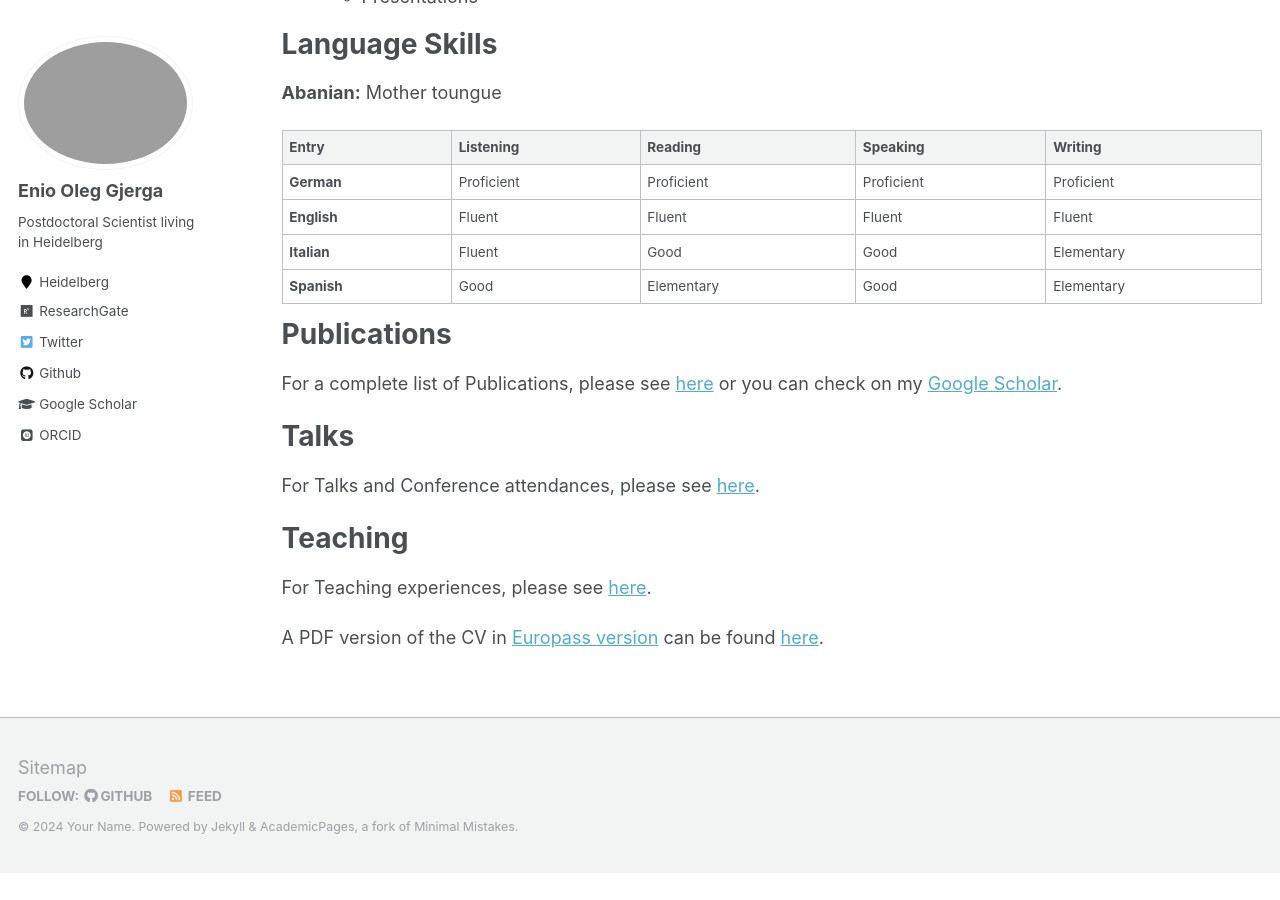
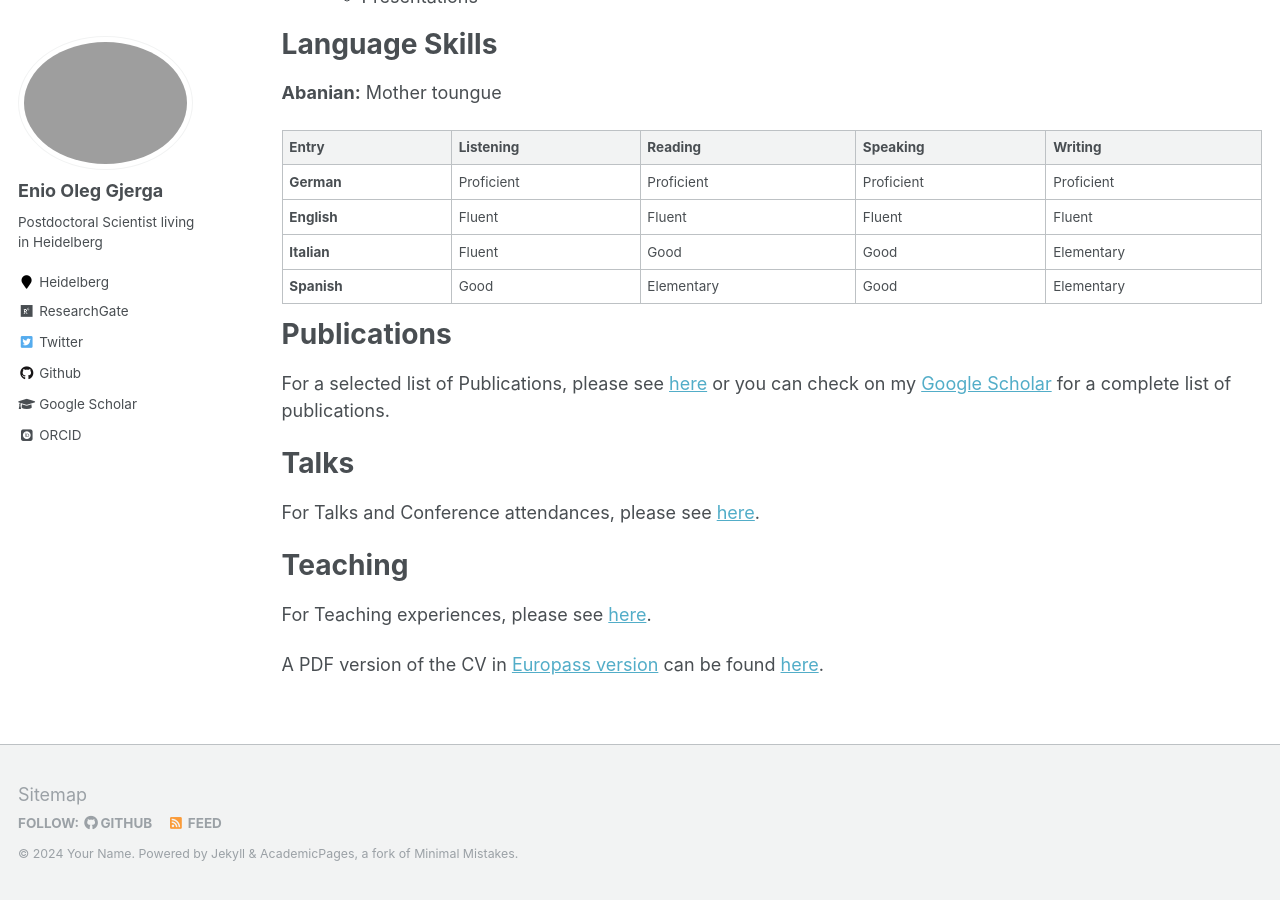
Before and after one commit to enio23/enio23.github.io, a Jekyll site: the page built from _pages/cv.md, in a window 1280 px wide and 900 px high, scrolled down 2691 px. Built offline with Jekyll 4.4.1, drawn with Linux system fonts in a browser that asks for light colours; some web fonts are replaced; before the commit the page ends 3564 px from its top, so only the background shows below that.

Commit message:
Update
Update

```diff
--- a/_pages/cv.md
+++ b/_pages/cv.md
@@ -96,7 +96,7 @@ Language Skills
 
 Publications
 ======
-For a complete list of Publications, please see [here](https://enio23.github.io/publications/) or you can check on my [Google Scholar](https://scholar.google.com/citations?hl=en&user=IzQPpf0AAAAJ&view_op=list_works&sortby=pubdate).
+For a selected list of Publications, please see [here](https://enio23.github.io/publications/) or you can check on my [Google Scholar](https://scholar.google.com/citations?hl=en&user=IzQPpf0AAAAJ&view_op=list_works&sortby=pubdate) for a complete list of publications.
 
 Talks
 ======
```
Also changed, not shown: _publications/paper-title-number-6.md (added, +12 -0 lines), 1 other file.
